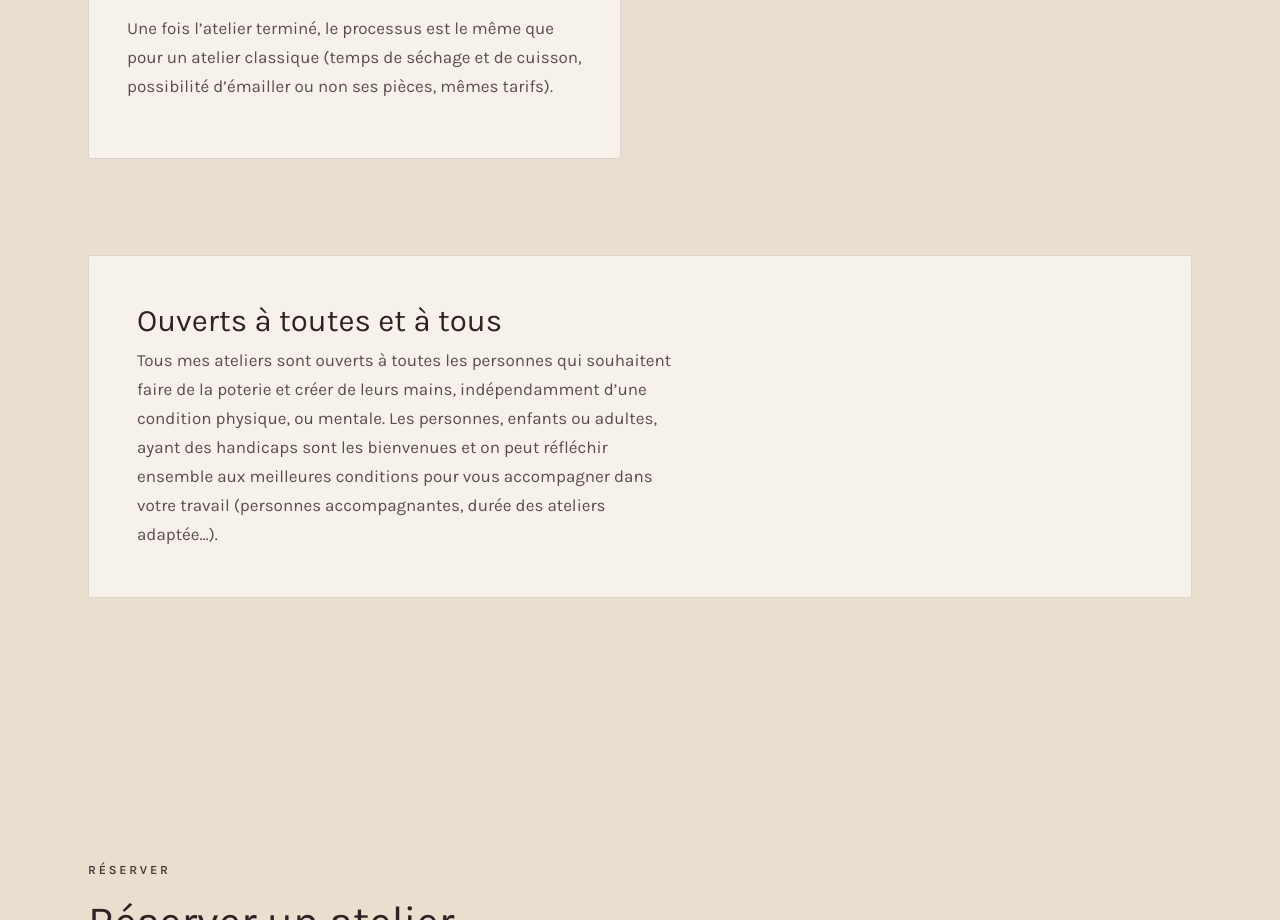
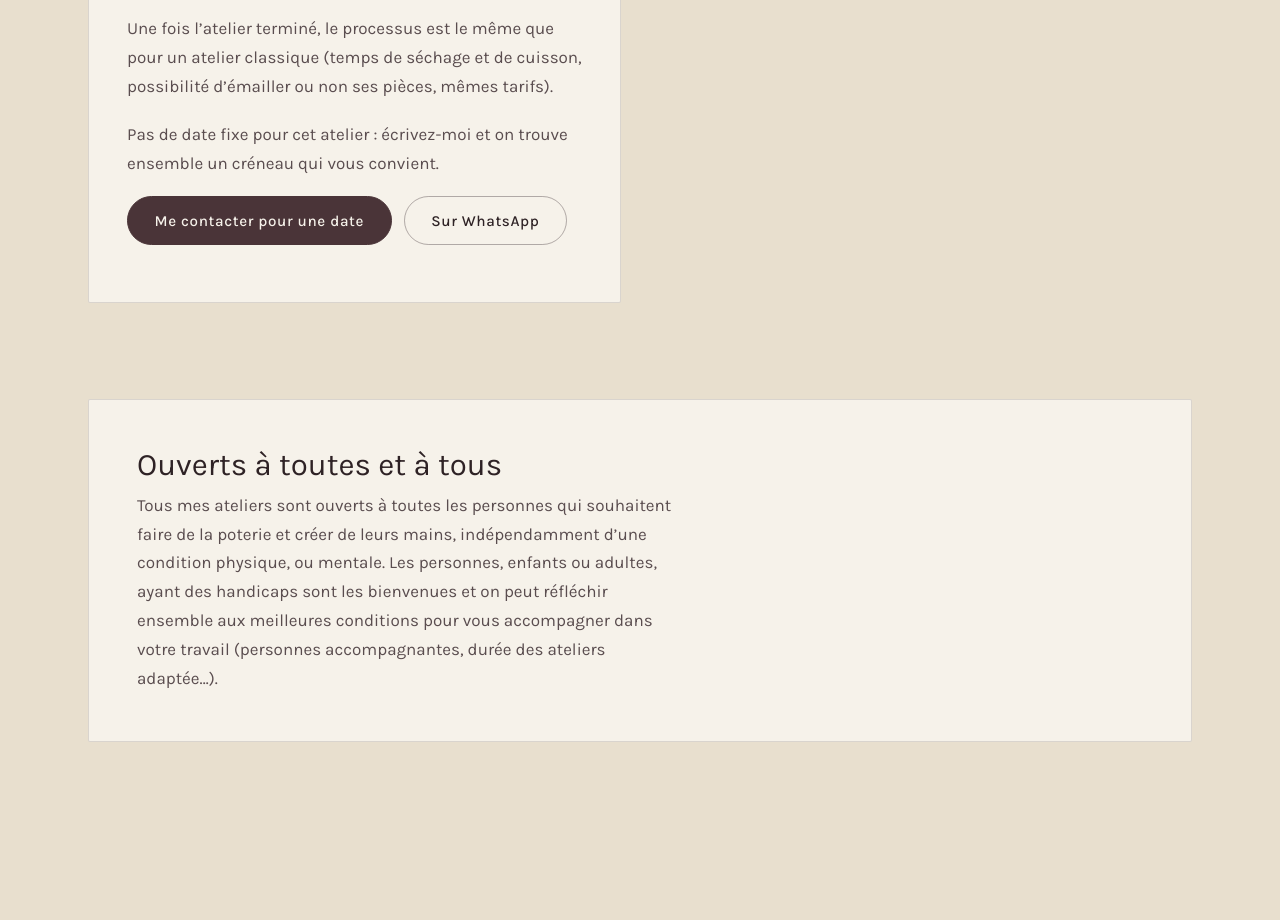
Before and after one commit to Marie-d-antoni/marie-d-antoni.github.io, a plain HTML site: page ateliers.html in a window 1280 px wide. Shown: the part 3320-4240 px from the top of the page. Drawn offline with Linux system fonts and the light colour scheme.

Commit message:
Ateliers : bouton « Me contacter pour une date » pour l'atelier parent-enfant
Cet atelier n'a pas de date fixe dans Square : on convient du créneau par
message. Ajout d'un bouton courriel avec message prérempli (âge de
l'enfant, dates possibles) et d'un bouton WhatsApp.

Co-Authored-By: Claude Opus 5.5 <noreply@anthropic.com>

```diff
--- a/ateliers.html
+++ b/ateliers.html
@@ -130,6 +130,12 @@
             </dl>
             <p>Un atelier en duo pour 1 parent et 1 enfant, à partir de 6 ans. L’idée est d’accompagner l’enfant dans sa découverte de la matière, l’appréhension de la terre. De créer ensemble des formes et des objets que vous garderez dans le temps.</p>
             <p>Une fois l’atelier terminé, le processus est le même que pour un atelier classique (temps de séchage et de cuisson, possibilité d’émailler ou non ses pièces, mêmes tarifs).</p>
+            <!-- Pas de cours à date fixe dans Square pour cet atelier (20/11/2026) : on fixe la date ensemble par message -->
+            <p>Pas de date fixe pour cet atelier&nbsp;: écrivez-moi et on trouve ensemble un créneau qui vous convient.</p>
+            <p class="boutons">
+              <a class="bouton" href="mailto:contact@mariedantoni.fr?subject=Atelier%20parent-enfant%20%3A%20trouver%20une%20date&amp;body=Bonjour%20Marie%2C%0A%0AJe%20voudrais%20r%C3%A9server%20un%20atelier%20parent-enfant.%0A%0A%C3%82ge%20de%20l%E2%80%99enfant%20%3A%20%0ADates%20ou%20jours%20qui%20nous%20conviennent%20%3A%20%0A%0AMerci%2C%0A">Me contacter pour une date</a>
+              <a class="bouton bouton--contour" href="https://wa.me/33637739573?text=Bonjour%20Marie%2C%20je%20voudrais%20r%C3%A9server%20un%20atelier%20parent-enfant.%20Quelles%20dates%20sont%20possibles%20%3F">Sur WhatsApp</a>
+            </p>
           </article>
 
           <!-- Carte « Stage enfants » masquée à la demande de Marie (15/10/2026), en attendant de la régler dans Square. Pour la remettre, retirer les marques de commentaire.
```
